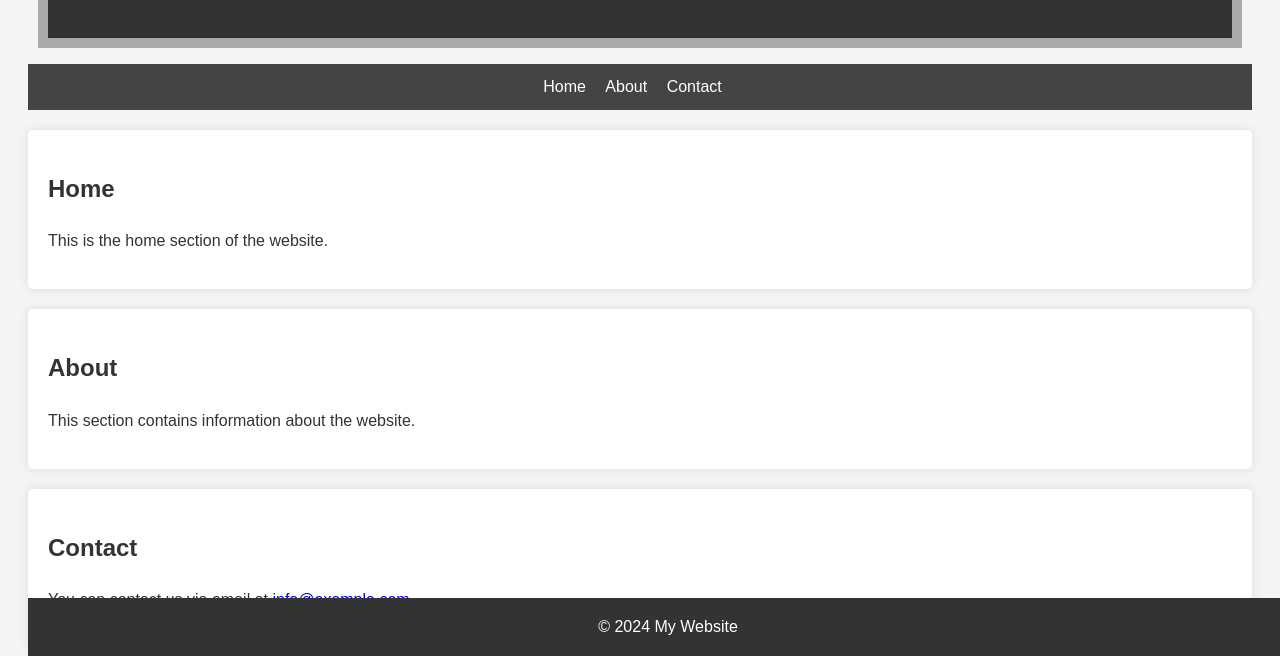
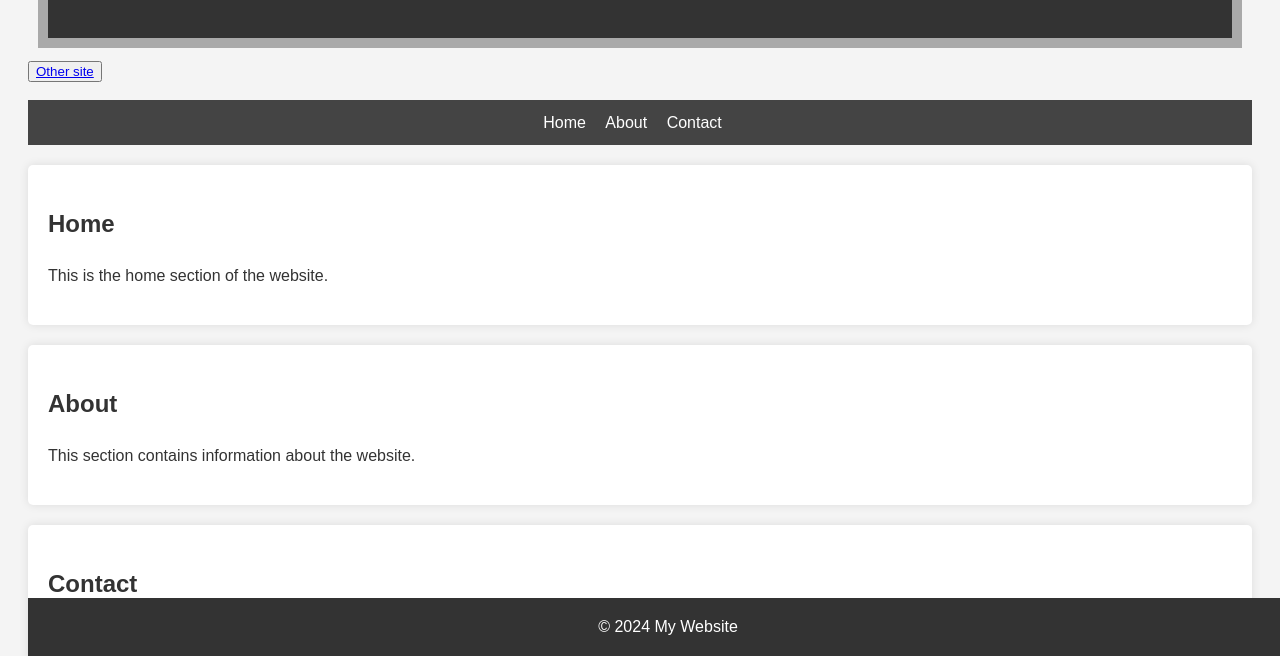
Before and after one commit to darknight26/proj2, a plain HTML site: page index.html in a window 1280 px wide. Shown: the part 144-800 px from the top of the page. Drawn offline with Linux system fonts and the light colour scheme.

Commit message:
Update index.html

```diff
--- a/index.html
+++ b/index.html
@@ -11,7 +11,7 @@
     <header>
         <h1>Welcome to My Website</h1>
     </header>
-
+    <button><a href="new.html">Other site</a></button>
     <nav>
         <ul>
             <li><a href="#home">Home</a></li>
```
